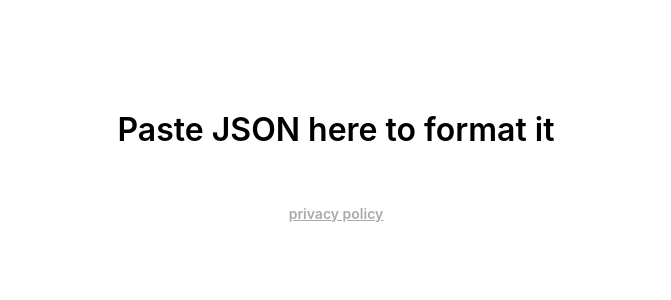
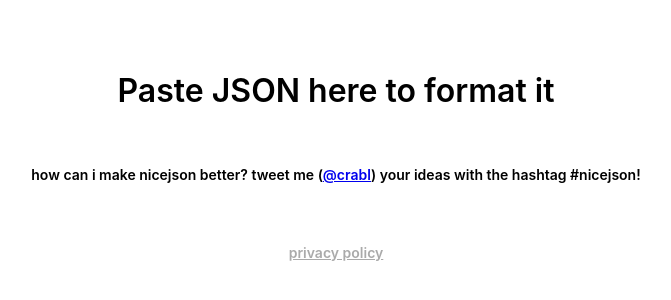
Before and after one commit to crabl/nicejson.com, a website built with Parcel: page index.html in a window 1280 px wide. Shown: the part 232-532 px from the top of the page, without its empty margins (299-970 px from the left). Built offline with nearby package versions, Linux system fonts and the light colour scheme.

Commit message:
chore: call for comments, how can i make nicejson better?

```diff
--- a/index.css
+++ b/index.css
@@ -37,6 +37,10 @@
   font-size: 14px;
 }
 
+span.ideas {
+  font-size: 14px;
+}
+
 #error {
   display: none;
 }
--- a/index.html
+++ b/index.html
@@ -6,7 +6,11 @@
   </head>
 
   <body id="paste">
-    <h1 id="instructions">Paste JSON here to format it<br /><br /><a class="muted" href="privacy.html">privacy policy</a></h1>
+    <h1 id="instructions">
+      Paste JSON here to format it <br /><br />
+      <span class="ideas">how can i make nicejson better? tweet me (<a href="https://twitter.com/crabl">@crabl</a>) your ideas with the hashtag #nicejson!</span> <br /><br />
+      <a class="muted" href="privacy.html">privacy policy</a>
+    </h1>
     <h1 id="error">Sorry, I didn't understand that :(<br /><br /><a href="/">Try again?</a></h1>
     <pre id="json"></pre>
   </body>
--- a/package.json
+++ b/package.json
@@ -14,5 +14,8 @@
   "dependencies": {
     "json-ast": "^2.1.7",
     "parcel-bundler": "^1.8.1"
+  },
+  "devDependencies": {
+    "cssnano": "^4.1.7"
   }
 }
```
